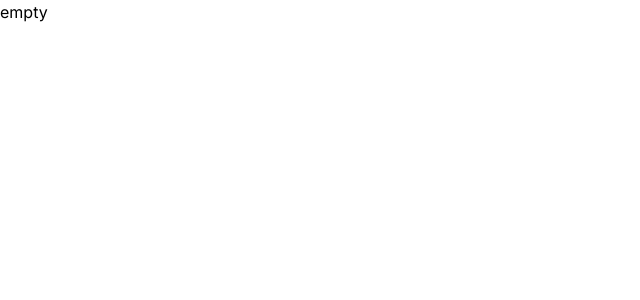
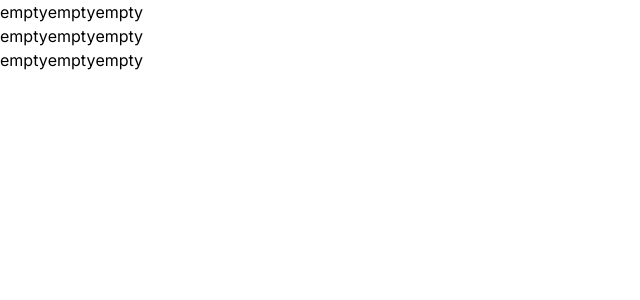
Before and after one commit to yuma140902/sanmoku-next-js, a Next.js app: page / in a window 1280 px wide. Shown: the top 300 px of the page, without its empty margins (0-640 px from the left). Built offline with nearby package versions, Linux system fonts and the light colour scheme.

Commit message:
石が打てるようになった

```diff
--- a/src/app/page.tsx
+++ b/src/app/page.tsx
@@ -1,7 +1,66 @@
-import Image from 'next/image'
+"use client"
+import { useState } from "react"
+
+type Player = 'white' | 'black';
+type CellState = 'empty' | 'white' | 'black';
+
+type CellProps = {
+  state: CellState
+  handleClick: () => void
+}
+
+function Cell(props: CellProps) {
+  return (
+    <button onClick={props.handleClick}>
+      {props.state == 'empty' ? 'empty ' : props.state == 'white' ? '○' : '●'}
+    </button>
+  )
+}
+
+function Board() {
+  const [player, setPlayer] = useState<Player>('white');
+  const [cells, setCells] = useState<CellState[]>(Array(9).fill('empty'));
+
+  function handleClick(index: number) {
+    if (cells[index] === 'empty') {
+      if (player === 'white') {
+        setCells(cells.map((old, i) => i == index ? 'white' : old));
+        setPlayer('black')
+      }
+      else if (player === 'black') {
+        setCells(cells.map((old, i) => i == index ? 'black' : old));
+        setPlayer('white')
+      }
+    }
+  }
+
+  function createCell(index: number) {
+    return <Cell state={cells[index]} handleClick={() => handleClick(index)} />
+  }
+
+  return (
+    <div>
+      <div>
+        {createCell(0)}
+        {createCell(1)}
+        {createCell(2)}
+      </div>
+      <div>
+        {createCell(3)}
+        {createCell(4)}
+        {createCell(5)}
+      </div>
+      <div>
+        {createCell(6)}
+        {createCell(7)}
+        {createCell(8)}
+      </div>
+    </div>
+  )
+}
 
 export default function Home() {
   return (
-    <div>empty</div>
+    <Board />
   )
 }
```
